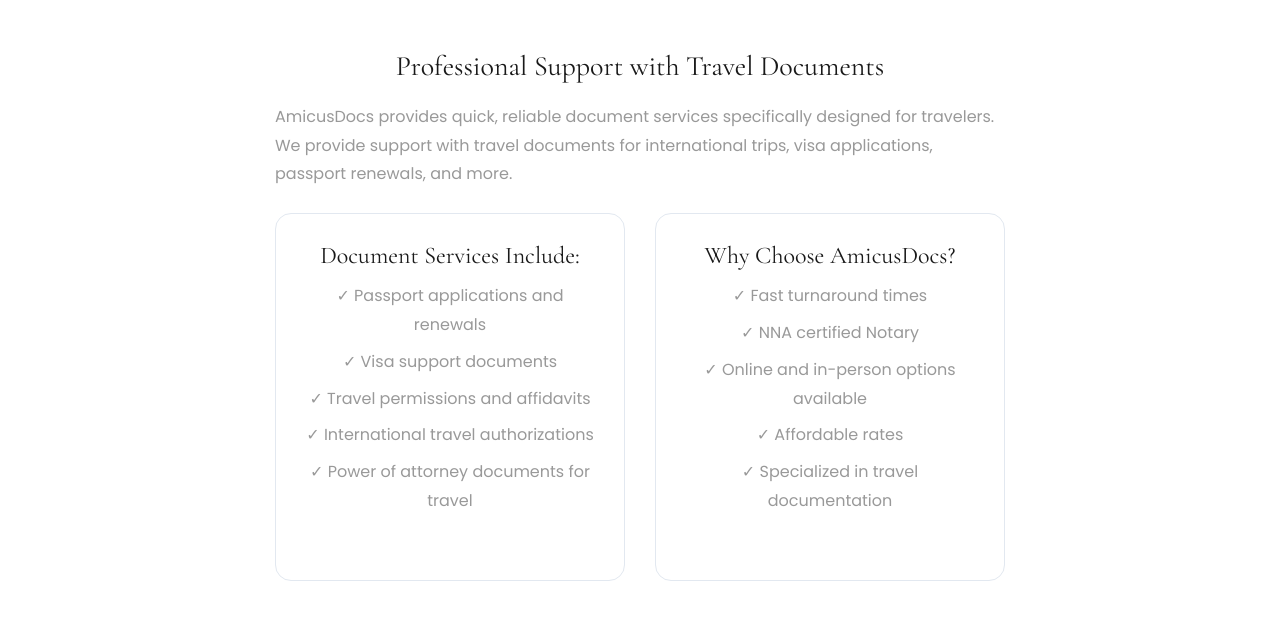
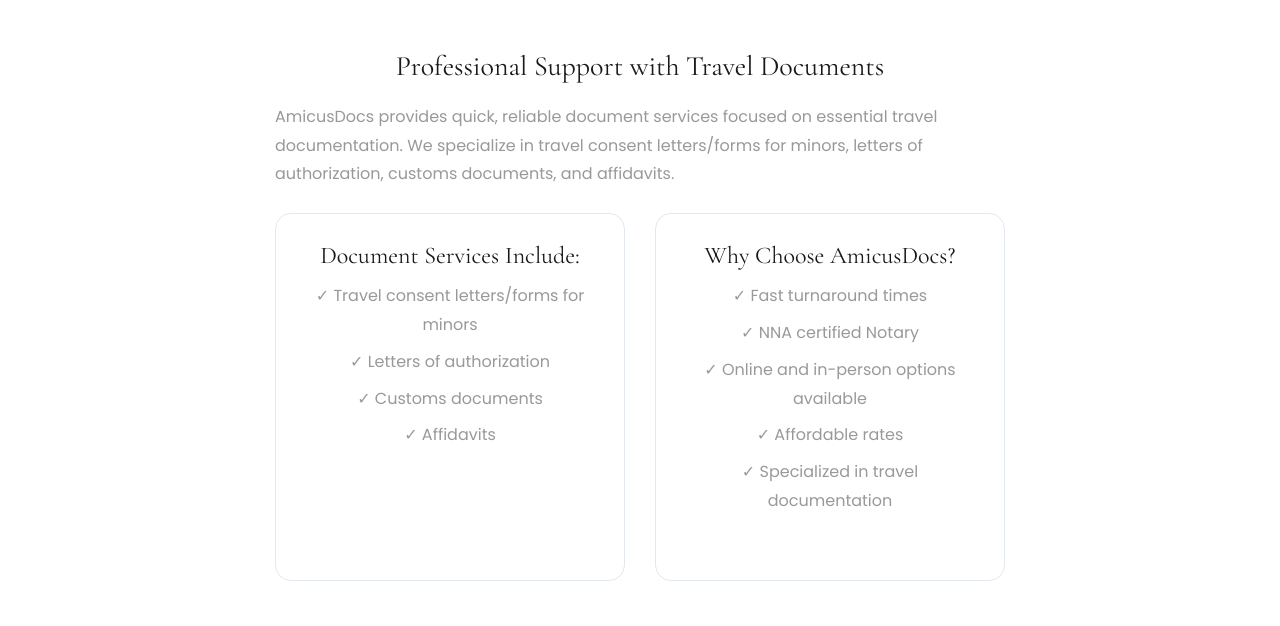
Before and after one commit to amicus2025/amicuservices, a plain HTML site: page amicusdocs-landing.html in a window 1280 px wide. Shown: the part 384-1010 px from the top of the page. Drawn offline with nearby package versions, Linux system fonts and the light colour scheme.

Commit message:
Update document services to focus on consent letters, authorizations, customs documents, and affidavits

```diff
--- a/amicusdocs-landing.html
+++ b/amicusdocs-landing.html
@@ -78,7 +78,7 @@
                     <div class="ftco-services-2">
                         <div class="services mb-4">
                             <h3 class="heading mb-3 text-center">Professional Support with Travel Documents</h3>
-                            <p>AmicusDocs provides quick, reliable document services specifically designed for travelers. We provide support with travel documents for international trips, visa applications, passport renewals, and more.</p>
+                            <p>AmicusDocs provides quick, reliable document services focused on essential travel documentation. We specialize in travel consent letters/forms for minors, letters of authorization, customs documents, and affidavits.</p>
                         </div>
 
                         <div class="row">
@@ -86,11 +86,10 @@
                                 <div class="services mb-4 p-4 card-shadow h-100 doc-card text-center">
                                     <h4 class="heading mb-2">Document Services Include:</h4>
                                     <ul class="list-unstyled">
-                                        <li class="mb-2">✓ Passport applications and renewals</li>
-                                        <li class="mb-2">✓ Visa support documents</li>
-                                        <li class="mb-2">✓ Travel permissions and affidavits</li>
-                                        <li class="mb-2">✓ International travel authorizations</li>
-                                        <li class="mb-2">✓ Power of attorney documents for travel</li>
+                                        <li class="mb-2">✓ Travel consent letters/forms for minors</li>
+                                        <li class="mb-2">✓ Letters of authorization</li>
+                                        <li class="mb-2">✓ Customs documents</li>
+                                        <li class="mb-2">✓ Affidavits</li>
                                     </ul>
                                 </div>
                             </div>
```
